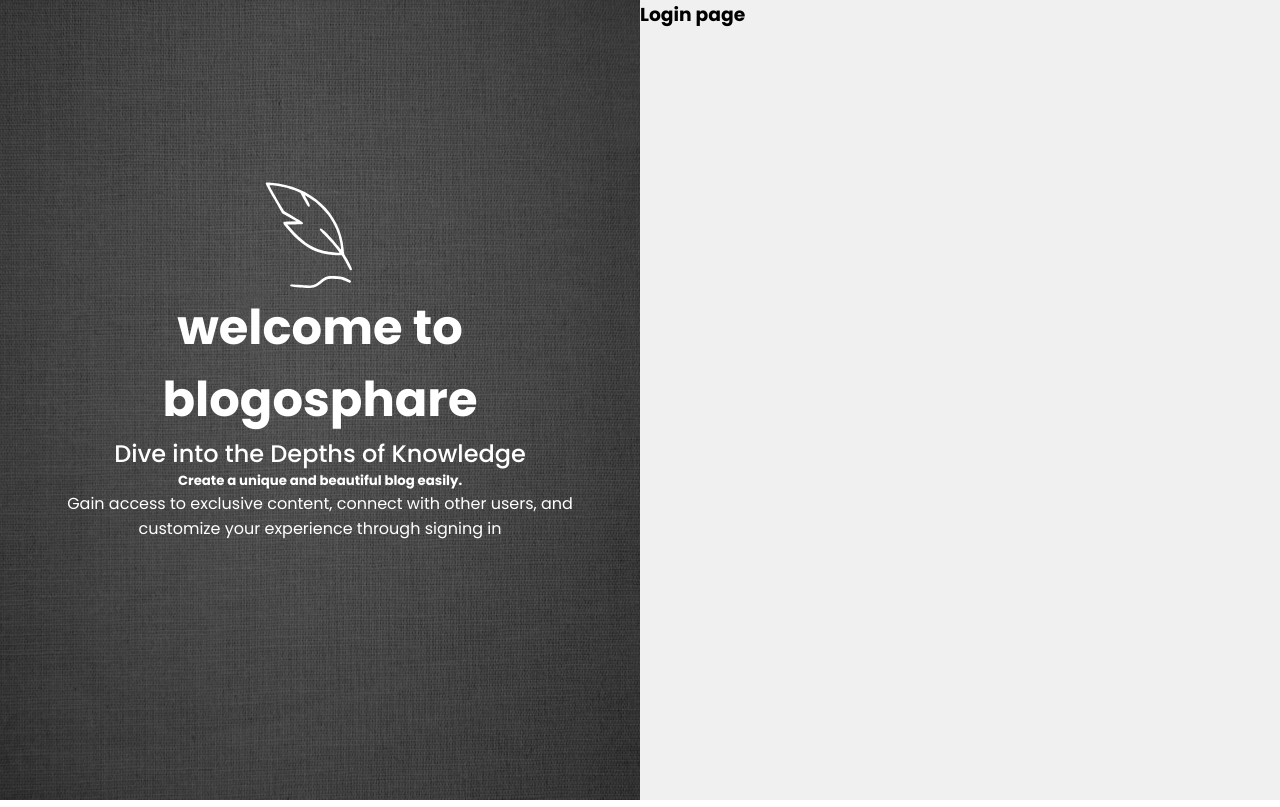
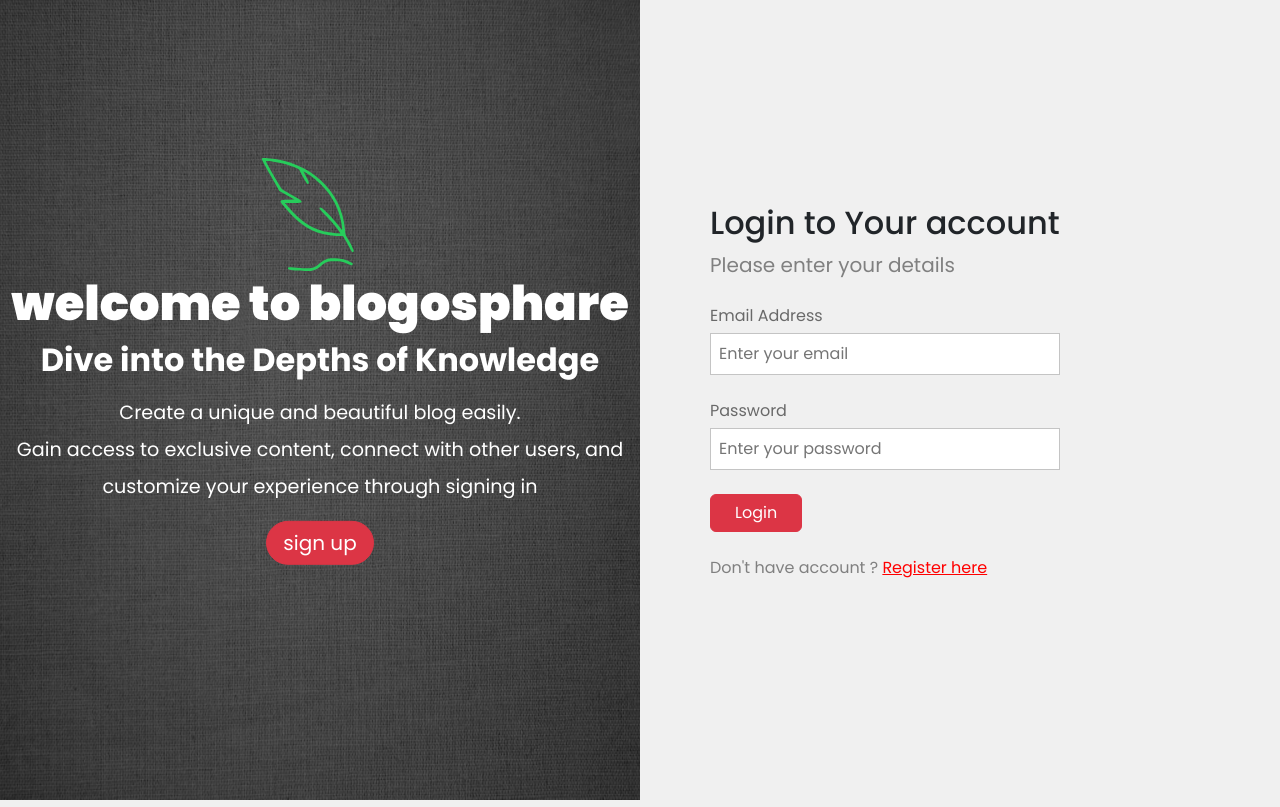
Before and after one commit to NagarajMurgod/BlogWebsite, a Django app: page /auth/loginpage/ in a window 1280 px wide. Run offline with Django 5.2, Linux system fonts and the light colour scheme.

Commit message:
login page

```diff
--- a/MyBlog/authentication/templates/login.html
+++ b/MyBlog/authentication/templates/login.html
@@ -6,6 +6,11 @@
     <meta charset="UTF-8">
     <meta name="viewport" content="width=device-width, initial-scale=1.0">
     <link rel="stylesheet" href="{% static '/Authentication/LoginPage/CSS/LoginPageStyling.css' %}">
+    <link href="https://cdn.jsdelivr.net/npm/bootstrap@5.3.2/dist/css/bootstrap.min.css" rel="stylesheet"
+    integrity="sha384-T3c6CoIi6uLrA9TneNEoa7RxnatzjcDSCmG1MXxSR1GAsXEV/Dwwykc2MPK8M2HN" crossorigin="anonymous">
+    <script src="https://cdn.jsdelivr.net/npm/bootstrap@5.3.2/dist/js/bootstrap.bundle.min.js"
+    integrity="sha384-C6RzsynM9kWDrMNeT87bh95OGNyZPhcTNXj1NW7RuBCsyN/o0jlpcV8Qyq46cDfL"
+    crossorigin="anonymous"></script>
     <title>Document</title>
 </head>
 <body>
@@ -18,16 +23,38 @@
 
                 <div class="welcome-text">
                     <div class="logo" style="display: flex;">
-                        <img src="{% static 'blog_logo.svg' %}" alt="">
+                        <img src="{% static 'blog_logo_login.svg' %}" alt="">
                     </div>
-                    <h1>welcome to blogosphare</h1>
-                    <h2>Dive into the Depths of Knowledge</h2>
-                    <h5>Create a unique and beautiful blog easily.</h5>
-                    <p>Gain access to exclusive content, connect with other users, and customize your experience through signing in</p>
+                    <div class="welcome-text-slogan">
+                        <h1 class="mb-2">welcome to blogosphare</h1>
+                        <h2>Dive into the Depths of Knowledge</h2>
+                    </div>
+                    <div class="welcome-text-intro">
+                        <p>Create a unique and beautiful blog easily.<br>
+                        Gain access to exclusive content, connect with other users, and customize your experience through signing in</p>
+                    </div>
+                    <div>
+                        <button class="btn btn-danger  px-3 rounded-pill fs-5">sign up</button>
+                    </div>
                 </div>
             </div>
             <div class="right-container flex-item">
-                <h3>Login page</h3>
+                <div class="login-page">
+                    <h2 class="mb-2">Login to Your account</h2>
+                    <p class="mb-4 fs-5" style="color: grey">Please enter your details</p>
+                    <form action="">
+                        <div class="email pb-4">
+                            <label for="">Email Address</label><br>
+                            <input class="py-2 px-2" type="email" placeholder="Enter your email">
+                        </div>
+                        <div class="password pb-4">
+                            <label for="">Password</label><br>
+                            <input class="py-2 px-2" type="password" placeholder="Enter your password">
+                        </div>
+                        <button class="btn btn-danger px-4">Login</button>
+                    </form>
+                    <p class="mt-4" style="color: grey;">Don't have account ? <span><a style="color:red" href="">Register here</a></span></p>
+                </div>
             </div>
         </div>
     </div>
--- a/MyBlog/static/Authentication/LoginPage/CSS/LoginPageStyling.css
+++ b/MyBlog/static/Authentication/LoginPage/CSS/LoginPageStyling.css
@@ -47,6 +47,7 @@
 
     height: 100%;
     width: 100%;
+
 }
 
 .welcome-text{
@@ -55,21 +56,64 @@
     top: 45%;
     transform: translate(-50%,-50%);
     text-align: center;
-    width: 80%;
+    width: 700px;
+    /* border: 1px solid red; */
+
 }
 
 .logo{
-    height: 7rem;
-    width: 7rem;
+    height: 7.5rem;
+    width: 7.5rem;
     margin: 0 auto;
 }
 
 .welcome-text h1{
-    font-weight: 700;
+    font-weight: 900;
     font-size: 3rem;
+
 }
 
 .welcome-text h2{
-    font-weight: 500;
+    font-weight: 700;
+}
+
+
+.welcome-text-intro{
+    margin-top: 1rem;
+    line-height: 2.3rem;
+    width: 100%;
+    font-weight: 400;
+    font-size: 1.2rem;
+    /* border: 1px solid red; */
+    /* border: 1px solid red; */
+}
+
+
+
+.right-container{
+    display: flex;
+    flex-direction: row;
+    justify-content: center;
+    align-items: center;
 
 }
+
+.login-page{
+    /* border: 1px solid red; */
+    width: 500px;
+}
+
+.email input{
+    border: 1px solid rgb(196, 196, 196);
+    width: 350px;
+}
+.password input{
+    border: 1px solid rgb(196, 196, 196);
+    width: 350px;
+}
+
+.email label,
+.password  label{
+    color: rgb(105, 105, 105);
+    margin-bottom: 5px;
+}
```
Also changed, not shown: MyBlog/static/blog_logo_login.svg (added).
